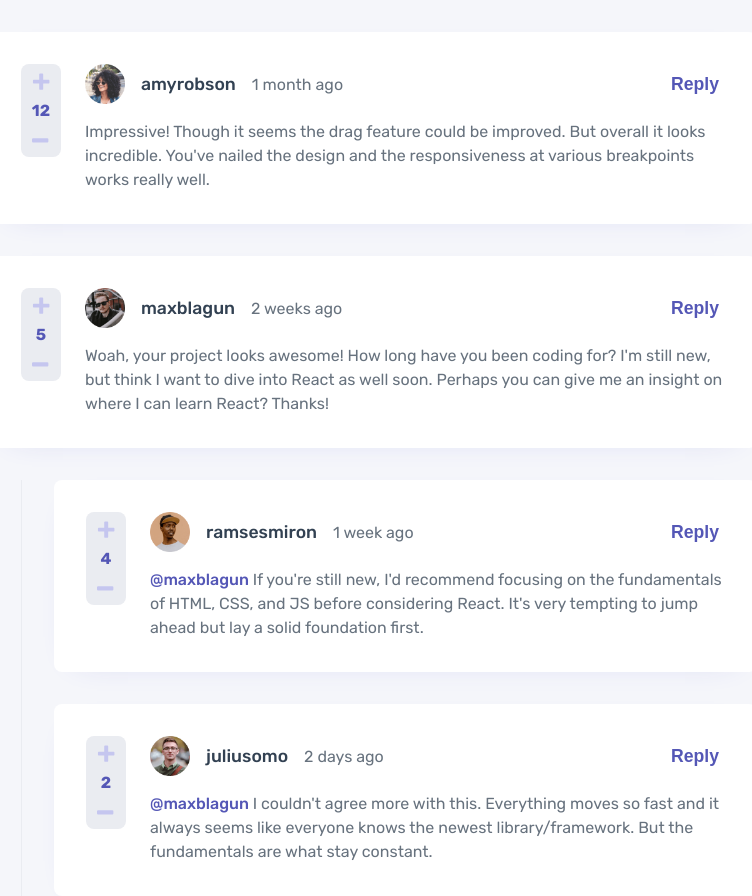
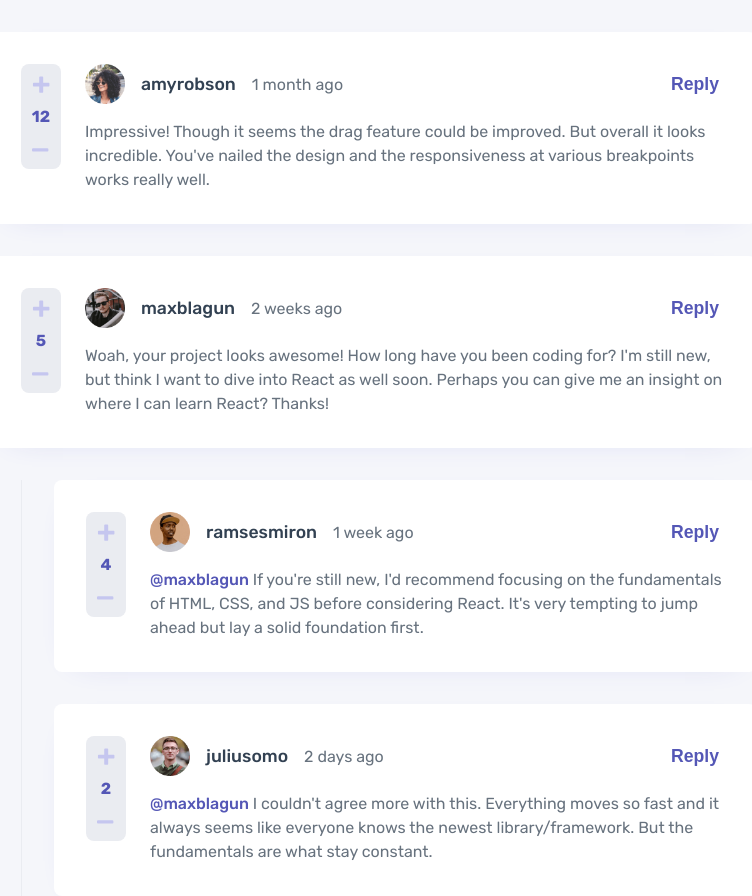
Before and after one commit to simoneclr/fm-comments-section, a React (Create React App) app: page / in a window 1280 px wide. Shown: the top 896 px of the page, without its empty margins (267-1019 px from the left). Built offline with nearby package versions, Linux system fonts and the light colour scheme.

Commit message:
Add styles to show what the user voted for on each comment

```diff
--- a/src/index.css
+++ b/src/index.css
@@ -100,6 +100,7 @@ body {
 	gap: 1rem 1.5rem;
 }
 
+/* COMMENT SCORE CONTROL */
 .comment-score {
 	grid-area: score;
 	align-self: flex-start;
@@ -119,9 +120,14 @@ body {
 .btn-score {
 	color: var(--light-grayish-blue);
 	line-height: 0;
-	height: 1em;
-	padding: 0;
-	margin: 0 .7rem;
+	height: 1.5rem;
+	padding: .2rem;
+	margin: 0 .5rem;
+	border-radius: .1rem;
+}
+
+.btn-score.user-vote {
+	background-color: var(--moderate-blue);
 }
 
 .btn-score > img {
--- a/src/views/comments/CommentScoreControl.js
+++ b/src/views/comments/CommentScoreControl.js
@@ -2,13 +2,18 @@ import React from "react";
 import { useDispatch, useSelector } from "react-redux";
 
 import { downvoteComment, selectCommentScoreById, upvoteComment } from "../../store/comments/commentsSlice";
+import { selectLoggedUser } from "../../store/users/usersSlice";
 
 // Displays a comment's score and allows the logged user to change their vote
 function CommentScoreControl({commentId}) {
 
 	const dispatch = useDispatch()
 
+	const loggedUser = useSelector(selectLoggedUser)
+
 	const score = useSelector(state => selectCommentScoreById(state, commentId))
+
+	const userVote = score.voters[loggedUser]
 
 	// Handle button click
 	const onButtonClicked = (e) => {
@@ -21,7 +26,8 @@ function CommentScoreControl({commentId}) {
 
 	return (
 		<div className="comment-score">
-			<button name="UPVOTE" className="btn btn-score" onClick={onButtonClicked}>
+			<button name="UPVOTE" onClick={onButtonClicked}
+							className={"btn btn-score" + (userVote === 1 ? " user-vote" : "")}>
 				<img src="./images/icon-plus.svg" alt="+"/>
 			</button>
 
@@ -29,7 +35,8 @@ function CommentScoreControl({commentId}) {
 				{score.value}
 			</div>
 
-			<button name="DOWNVOTE" className="btn btn-score" onClick={onButtonClicked}>
+			<button name="DOWNVOTE" onClick={onButtonClicked}
+							className={"btn btn-score" + (userVote === -1 ? " user-vote" : "")}>
 				<img src="./images/icon-minus.svg" alt="-"/>
 			</button>
 		</div>
```
